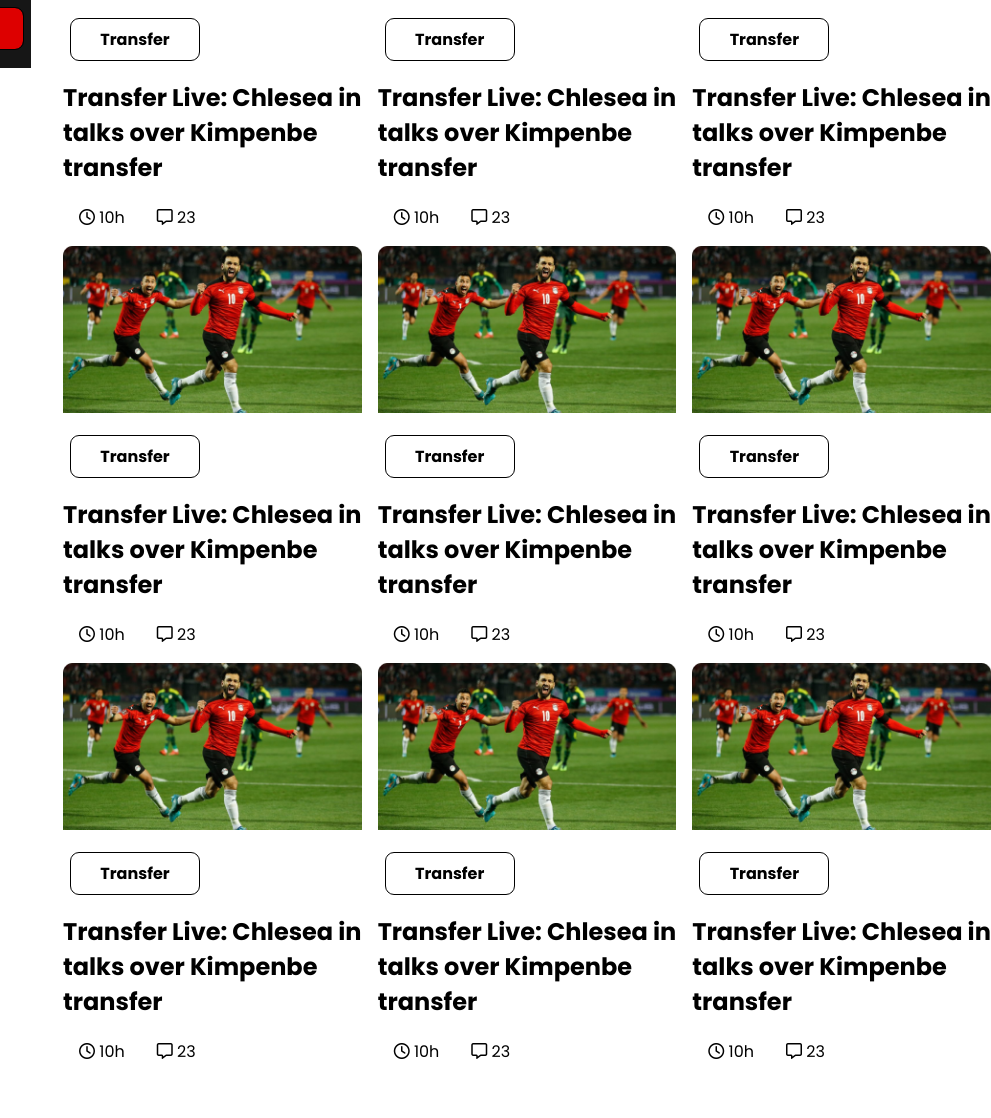
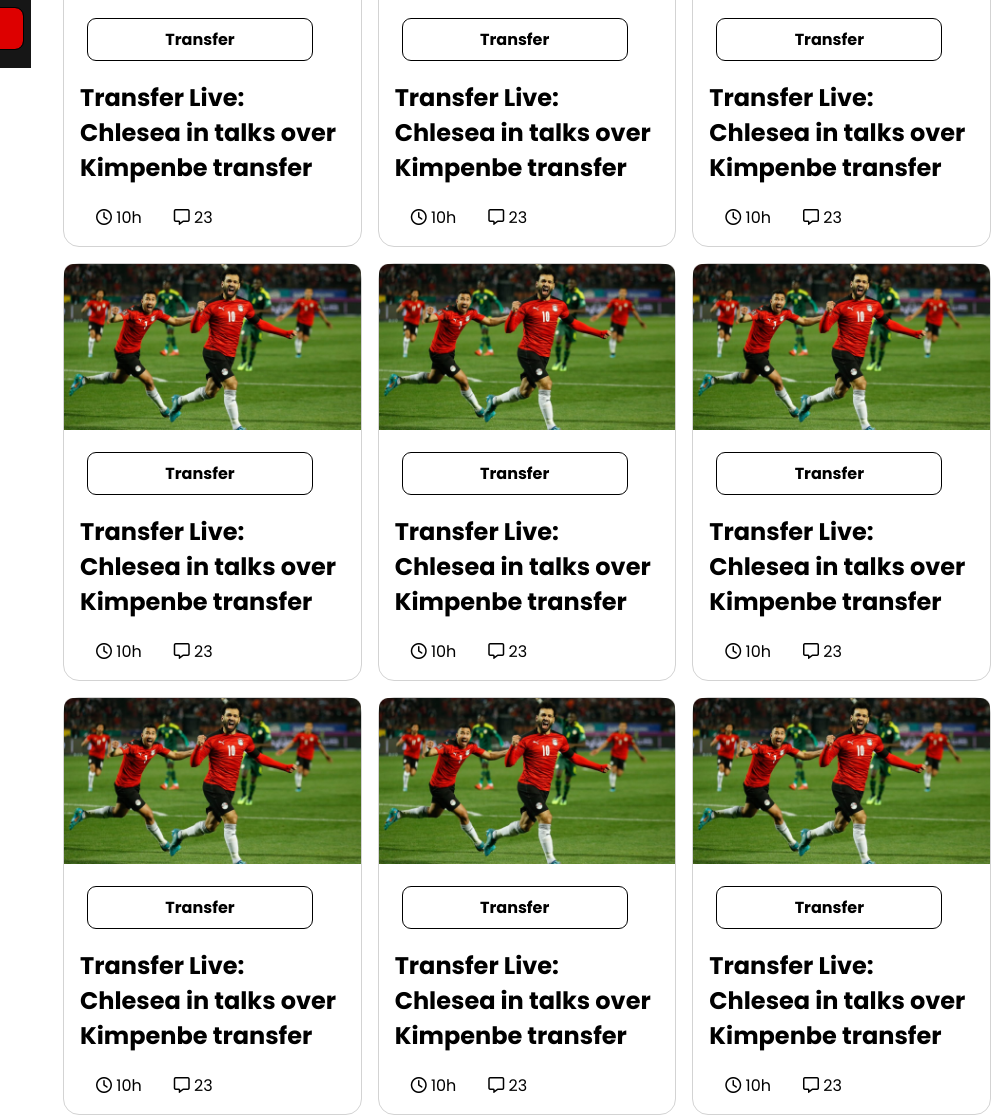
Before and after one commit to foy4748/ph_assignment_02, a website: page index.html in a window 1280 px wide. Shown: the part 937-2055 px from the top of the page, without its empty margins (289-1280 px from the left). Drawn offline with Linux system fonts and the light colour scheme.

Commit message:
Added some finishing touch.
Addeder border to the cards in blogs section
and upcoming match section

```diff
--- a/css/style.css
+++ b/css/style.css
@@ -1,7 +1,7 @@
 /* IMPORT Google Fonts
  * [For Bonus Mark]
  */
-@import url("https://fonts.googleapis.com/css2?family=Poppins:ital,wght@0,400;0,500;0,600;0,700;1,400&display=swap");
+@import url("https://fonts.googleapis.com/css2?family=Poppins:wght@400;500;600;700&display=swap");
 
 /* Common & Utility Style Rules */
 body {
@@ -141,6 +141,14 @@ body {
   display: grid;
   grid-template-columns: repeat(3, 1fr);
   grid-gap: 1rem;
+}
+.blog-card {
+  border: 1px solid lightgray;
+  border-radius: 1rem;
+}
+
+.blog-info {
+  padding: 1rem;
 }
 
 .blog-card > .link-button {
--- a/css/upcoming_match.css
+++ b/css/upcoming_match.css
@@ -1,3 +1,9 @@
+.upcomig-match-card {
+  border: 1px solid lightgray;
+  padding: 1rem;
+  text-align: center;
+  border-radius: 5px;
+}
 .flags {
   display: flex;
   justify-content: space-around;
--- a/index.html
+++ b/index.html
@@ -69,11 +69,15 @@
             <!-- A Single Blog Card -->
             <div class="blog-card">
               <img src="images/Blog Image.png" alt="" />
+              <div class="blog-info">
                 <a href="" class="link-button">Transfer</a>
                 <h2>Transfer Live: Chlesea in talks over Kimpenbe transfer</h2>
                 <div class="status">
                   <p class="age"><i class="fa-regular fa-clock"></i> 10h</p>
-                <p class="messages"><i class="fa-regular fa-message"></i> 23</p>
+                  <p class="messages">
+                    <i class="fa-regular fa-message"></i> 23
+                  </p>
+                </div>
               </div>
             </div>
             <!-- END of A Single Blog Card -->
@@ -81,11 +85,15 @@
             <!-- A Single Blog Card -->
             <div class="blog-card">
               <img src="images/Blog Image.png" alt="" />
+              <div class="blog-info">
                 <a href="" class="link-button">Transfer</a>
                 <h2>Transfer Live: Chlesea in talks over Kimpenbe transfer</h2>
                 <div class="status">
                   <p class="age"><i class="fa-regular fa-clock"></i> 10h</p>
-                <p class="messages"><i class="fa-regular fa-message"></i> 23</p>
+                  <p class="messages">
+                    <i class="fa-regular fa-message"></i> 23
+                  </p>
+                </div>
               </div>
             </div>
             <!-- END of A Single Blog Card -->
@@ -93,11 +101,15 @@
             <!-- A Single Blog Card -->
             <div class="blog-card">
               <img src="images/Blog Image.png" alt="" />
+              <div class="blog-info">
                 <a href="" class="link-button">Transfer</a>
                 <h2>Transfer Live: Chlesea in talks over Kimpenbe transfer</h2>
                 <div class="status">
                   <p class="age"><i class="fa-regular fa-clock"></i> 10h</p>
-                <p class="messages"><i class="fa-regular fa-message"></i> 23</p>
+                  <p class="messages">
+                    <i class="fa-regular fa-message"></i> 23
+                  </p>
+                </div>
               </div>
             </div>
             <!-- END of A Single Blog Card -->
@@ -105,11 +117,15 @@
             <!-- A Single Blog Card -->
             <div class="blog-card">
               <img src="images/Blog Image.png" alt="" />
+              <div class="blog-info">
                 <a href="" class="link-button">Transfer</a>
                 <h2>Transfer Live: Chlesea in talks over Kimpenbe transfer</h2>
                 <div class="status">
                   <p class="age"><i class="fa-regular fa-clock"></i> 10h</p>
-                <p class="messages"><i class="fa-regular fa-message"></i> 23</p>
+                  <p class="messages">
+                    <i class="fa-regular fa-message"></i> 23
+                  </p>
+                </div>
               </div>
             </div>
             <!-- END of A Single Blog Card -->
@@ -117,11 +133,15 @@
             <!-- A Single Blog Card -->
             <div class="blog-card">
               <img src="images/Blog Image.png" alt="" />
+              <div class="blog-info">
                 <a href="" class="link-button">Transfer</a>
                 <h2>Transfer Live: Chlesea in talks over Kimpenbe transfer</h2>
                 <div class="status">
                   <p class="age"><i class="fa-regular fa-clock"></i> 10h</p>
-                <p class="messages"><i class="fa-regular fa-message"></i> 23</p>
+                  <p class="messages">
+                    <i class="fa-regular fa-message"></i> 23
+                  </p>
+                </div>
               </div>
             </div>
             <!-- END of A Single Blog Card -->
@@ -129,11 +149,15 @@
             <!-- A Single Blog Card -->
             <div class="blog-card">
               <img src="images/Blog Image.png" alt="" />
+              <div class="blog-info">
                 <a href="" class="link-button">Transfer</a>
                 <h2>Transfer Live: Chlesea in talks over Kimpenbe transfer</h2>
                 <div class="status">
                   <p class="age"><i class="fa-regular fa-clock"></i> 10h</p>
-                <p class="messages"><i class="fa-regular fa-message"></i> 23</p>
+                  <p class="messages">
+                    <i class="fa-regular fa-message"></i> 23
+                  </p>
+                </div>
               </div>
             </div>
             <!-- END of A Single Blog Card -->
@@ -141,11 +165,15 @@
             <!-- A Single Blog Card -->
             <div class="blog-card">
               <img src="images/Blog Image.png" alt="" />
+              <div class="blog-info">
                 <a href="" class="link-button">Transfer</a>
                 <h2>Transfer Live: Chlesea in talks over Kimpenbe transfer</h2>
                 <div class="status">
                   <p class="age"><i class="fa-regular fa-clock"></i> 10h</p>
-                <p class="messages"><i class="fa-regular fa-message"></i> 23</p>
+                  <p class="messages">
+                    <i class="fa-regular fa-message"></i> 23
+                  </p>
+                </div>
               </div>
             </div>
             <!-- END of A Single Blog Card -->
@@ -153,11 +181,15 @@
             <!-- A Single Blog Card -->
             <div class="blog-card">
               <img src="images/Blog Image.png" alt="" />
+              <div class="blog-info">
                 <a href="" class="link-button">Transfer</a>
                 <h2>Transfer Live: Chlesea in talks over Kimpenbe transfer</h2>
                 <div class="status">
                   <p class="age"><i class="fa-regular fa-clock"></i> 10h</p>
-                <p class="messages"><i class="fa-regular fa-message"></i> 23</p>
+                  <p class="messages">
+                    <i class="fa-regular fa-message"></i> 23
+                  </p>
+                </div>
               </div>
             </div>
             <!-- END of A Single Blog Card -->
@@ -165,11 +197,15 @@
             <!-- A Single Blog Card -->
             <div class="blog-card">
               <img src="images/Blog Image.png" alt="" />
+              <div class="blog-info">
                 <a href="" class="link-button">Transfer</a>
                 <h2>Transfer Live: Chlesea in talks over Kimpenbe transfer</h2>
                 <div class="status">
                   <p class="age"><i class="fa-regular fa-clock"></i> 10h</p>
-                <p class="messages"><i class="fa-regular fa-message"></i> 23</p>
+                  <p class="messages">
+                    <i class="fa-regular fa-message"></i> 23
+                  </p>
+                </div>
               </div>
             </div>
             <!-- END of A Single Blog Card -->
@@ -182,7 +218,7 @@
 			  ONLY VISIBLE IN TABLET MODE
 		  -->
           <div class="view-all">
-            <a href="" class="link-button">View All</a>
+            <a href="" class="link-button active">View All</a>
           </div>
         </div>
       </section>
```
Also changed, not shown: upcoming_match.html (+1 -1 lines). Lines whose indentation alone changed are shown as unchanged.
